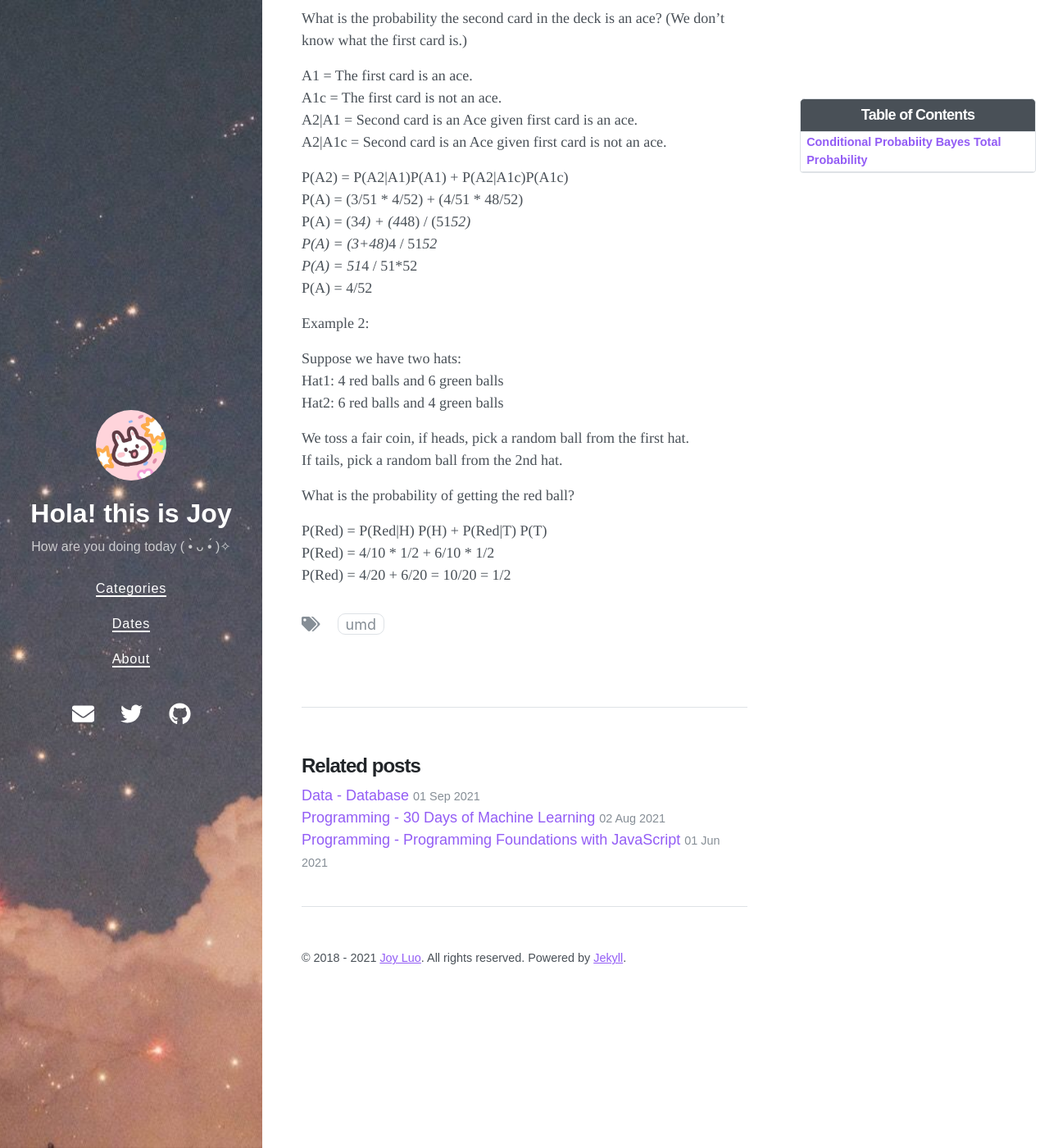
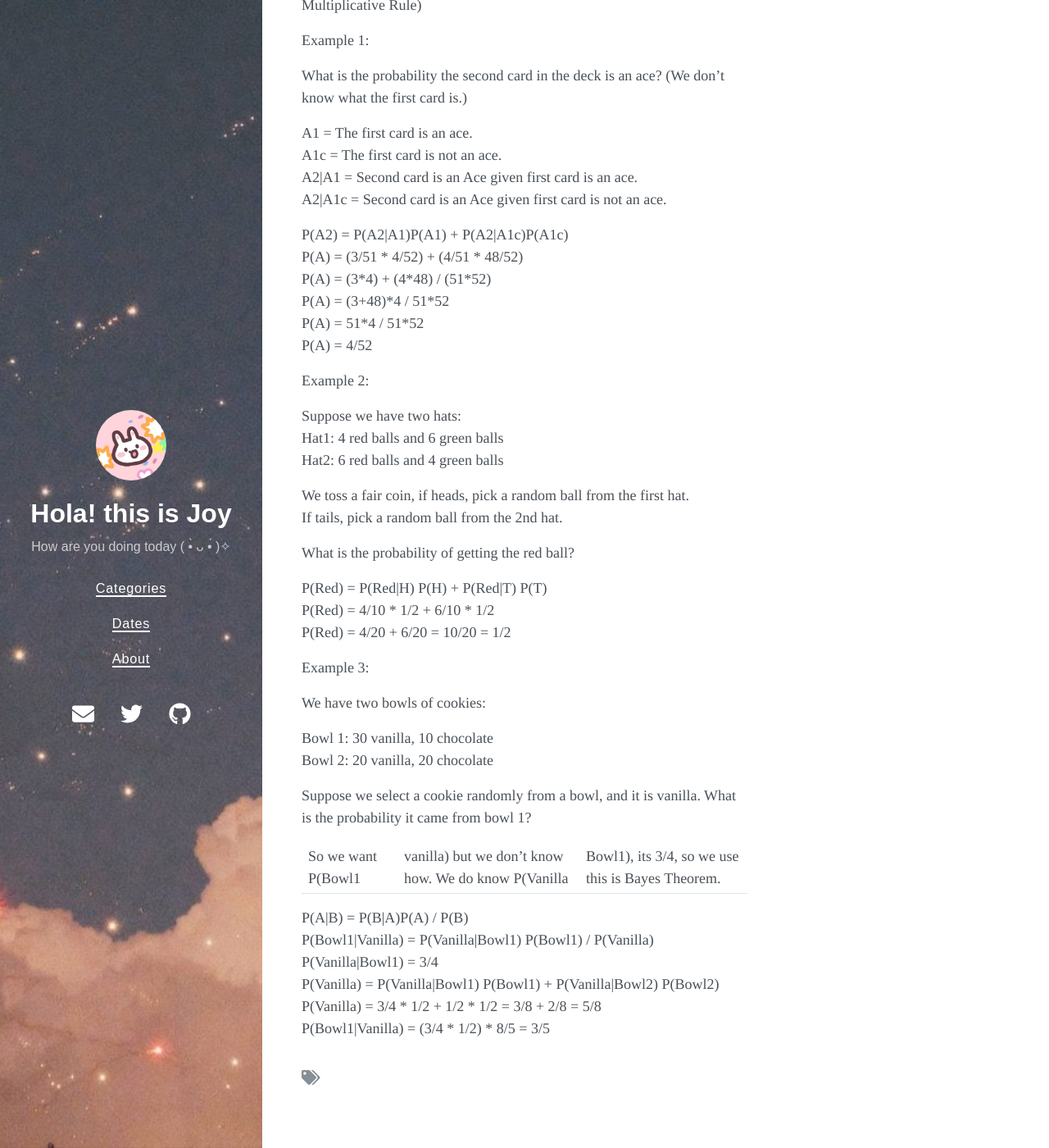
Before and after one commit to Joy3Luo/mathnotes, a Jekyll site: the page built from _posts/2021-01-23-enpm808w.md, in a window 1280 px wide and 1400 px high, scrolled down 1544 px. Shown: the whole window at 82% size. Built offline with Jekyll 4.4.1, drawn with Linux system fonts in a browser that asks for light colours; nearby versions of some CDN libraries; our own code applies the rules of GitHub Pages for plain Markdown files; some of the changed text lies outside the part shown.

Commit message:
Update 2021-01-23-enpm808w.md

```diff
--- a/_posts/2021-01-23-enpm808w.md
+++ b/_posts/2021-01-23-enpm808w.md
@@ -1,4 +1,4 @@
----
+\*---
 layout: post
 title: UMD - ENPM808W - Data Science
 date: 2021-1-23 23:18 +0800
@@ -101,9 +101,9 @@ A2\|A1c = Second card is an Ace given first card is not an ace.<br/>
 
 P(A2) = P(A2\|A1)P(A1) + P(A2\|A1c)P(A1c)<br/>
 P(A) = (3/51 * 4/52)  +  (4/51 * 48/52)<br/>
-P(A) = (3*4) + (4*48) / (51*52)<br/>
-P(A) = (3+48)*4 / 51*52<br/>
-P(A) = 51*4 / 51*52<br/>
+P(A) = (3\*4) + (4\*48) / (51\*52)<br/>
+P(A) = (3+48)*4 / 51\*52<br/>
+P(A) = 51\*4 / 51\*52<br/>
 P(A) = 4/52<br/>
 
 Example 2:
@@ -121,3 +121,22 @@ What is the probability of getting the red ball?
 P(Red) = P(Red\|H) P(H) + P(Red\|T) P(T)<br/>
 P(Red) = 4/10 * 1/2 + 6/10 * 1/2<br/>
 P(Red) = 4/20 + 6/20 = 10/20 = 1/2<br/>
+
+Example 3:
+
+We have two bowls of cookies:
+
+Bowl 1: 30 vanilla, 10 chocolate<br/>
+Bowl 2: 20 vanilla, 20 chocolate<br/>
+
+Suppose we select a cookie randomly from a bowl, and it is vanilla. What is the probability it came from bowl 1?
+
+
+So we want P(Bowl1|vanilla) but we don’t know how. We do know P(Vanilla|Bowl1), its 3/4, so we use this is Bayes Theorem.
+
+P(A|B) = P(B|A)P(A) / P(B)<br/>
+P(Bowl1|Vanilla) = P(Vanilla|Bowl1) P(Bowl1) / P(Vanilla)<br/>
+P(Vanilla|Bowl1) = 3/4<br/>
+P(Vanilla) = P(Vanilla|Bowl1) P(Bowl1) + P(Vanilla|Bowl2) P(Bowl2)<br/>
+P(Vanilla) = 3/4 * 1/2   + 1/2 * 1/2 = 3/8 + 2/8 = 5/8<br/>
+P(Bowl1|Vanilla) = (3/4 * 1/2) * 8/5 = 3/5<br/>
```
